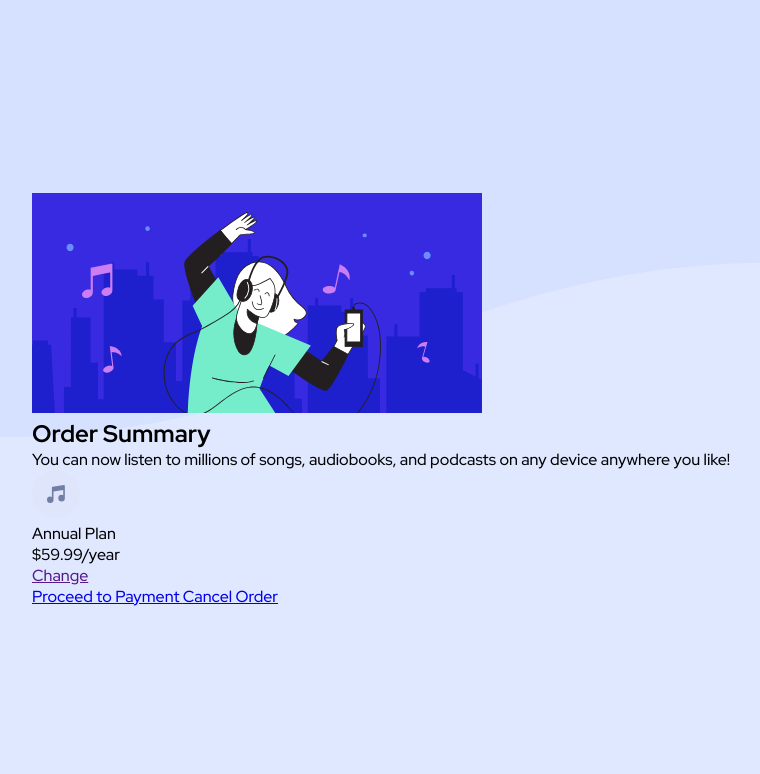
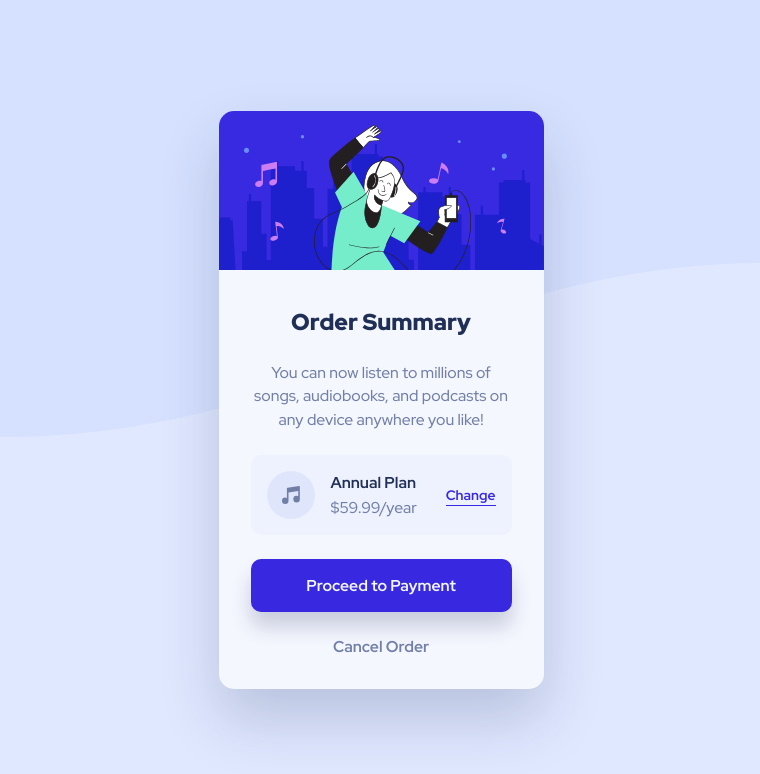
Before and after one commit to mikhail-gulak/frontend-mentor, a plain HTML site: page index.html in a window 1280 px wide. Shown: the whole page, without its empty margins (259-1019 px from the left). Drawn offline with Linux system fonts and the light colour scheme.

Commit message:
add styles

```diff
--- a/css/main.css
+++ b/css/main.css
@@ -26,17 +26,27 @@ main {
   min-block-size: 100vh;
 }
 
+a,
+a:before {
+  text-decoration: none;
+  transition: all 0.2s ease-in-out;
+}
+
 :root {
   /* Colors */
 
-  --bgk--card: hsl(225, 100%, 98%);
+  --shd--card: hsla(223, 47%, 23%, 0.2);
+  --white: hsl(225, 100%, 98%);
   --bgk--main: hsl(225, 100%, 94%);
-  --clr--body: hsl(224, 23%, 55%);
-  --clr--link: hsl(245, 75%, 52%);
+  --bgk--plan: hsla(225, 100%, 94%, 0.35);
+  --gray: hsl(224, 23%, 55%);
+  --blue: hsl(245, 75%, 52%);
   --clr--black: hsl(223, 47%, 23%);
 
   /* Font Sizes */
 
+  /* 12.00px → 14.00px */
+  --plan--link: clamp(0.75rem, calc(0.71rem + 0.19vw), 0.88rem);
   /* 14.00px → 16.00px */
   --body: clamp(0.88rem, calc(0.83rem + 0.19vw), 1rem);
   /* 18.00px → 24.00px */
@@ -56,3 +66,125 @@ main {
     background-repeat: repeat no-repeat;
   }
 }
+
+.card {
+  /* (325 / 1440) * 100 → 22.56%  */
+  inline-size: max(325px, 22.56%);
+  background: var(--white);
+  border-radius: 15px;
+  /* Hide image corners */
+  overflow: hidden;
+  box-shadow: 0px 30px 60px var(--shd--card);
+}
+
+.card__hero {
+  inline-size: 100%;
+  object-fit: cover;
+}
+
+.card__container {
+  display: grid;
+  margin-block: 2rem;
+  gap: 1.5rem;
+  /* (32 / 325) * 100 → 9.846 */
+  padding-inline: max(2rem, 9.846%);
+  display: grid;
+  /* Center elements horizontally */
+  justify-items: center;
+  font-size: var(--body);
+}
+
+.card__title,
+.plan__name,
+.card__link:not(.card__link--filled):hover {
+  color: var(--clr--black);
+}
+
+.card__title {
+  font-size: var(--headline);
+  font-weight: var(--black);
+}
+
+.card__body {
+  line-height: 1.5;
+  text-align: center;
+}
+
+.plan__name,
+.plan__link,
+.card__link {
+  font-weight: var(--bold);
+}
+
+.card__body,
+.plan__price,
+.card__link:not(.card__link--filled) {
+  color: var(--gray);
+}
+
+.plan,
+.plan__info {
+  display: flex;
+}
+
+.plan__info {
+  flex-direction: column;
+  gap: 1rem;
+}
+
+.plan {
+  align-items: center;
+  justify-content: start;
+  inline-size: 100%;
+  background: var(--bgk--plan);
+  border-radius: 10px;
+  padding: 1rem;
+}
+
+.plan__icon {
+  inline-size: calc(var(--lg) * 1.5);
+  aspect-ratio: 1;
+}
+
+.plan__info {
+  margin-inline-start: 1rem;
+  gap: 0.25rem;
+}
+
+.plan__link {
+  font-size: var(--plan--link);
+  margin-inline-start: auto;
+  color: var(--blue);
+  position: relative;
+}
+
+.plan__link:before {
+  content: "";
+  inline-size: 100%;
+  block-size: 1px;
+  position: absolute;
+  bottom: -2px;
+  left: 0;
+  background: var(--blue);
+}
+
+.plan__link:hover:before {
+  opacity: 0;
+}
+
+.card__link {
+  inline-size: 100%;
+  text-align: center;
+}
+
+.card__link--filled {
+  background: var(--blue);
+  color: var(--white);
+  box-shadow: 0px 15px 20px var(--shd--card);
+  padding-block: 1rem;
+  border-radius: 10px;
+}
+
+.card__link--filled:hover {
+  opacity: 0.75;
+}
```
